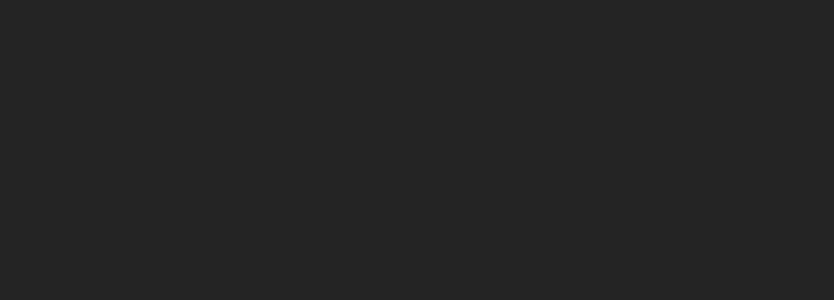
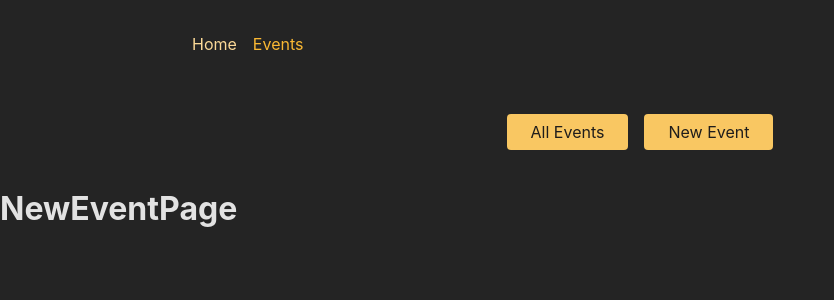
Before and after one commit to mazhs1992/reactRouterProject, a React (Create React App) app in the folder frontend/: page /events/new in a window 1280 px wide. Shown: the top 300 px of the page, without its empty margins (0-834 px from the left). Built offline with nearby package versions, Linux system fonts and the light colour scheme.

Commit message:
Initial routing from Chalenge

```diff
--- a/frontend/package.json
+++ b/frontend/package.json
@@ -8,6 +8,7 @@
     "@testing-library/user-event": "^13.5.0",
     "react": "^18.2.0",
     "react-dom": "^18.2.0",
+    "react-router-dom": "^6.10.0",
     "react-scripts": "5.0.1",
     "web-vitals": "^2.1.4"
   },
--- a/frontend/src/App.js
+++ b/frontend/src/App.js
@@ -1,10 +1,20 @@
+import { createBrowserRouter, RouterProvider } from "react-router-dom";
+
+import HomePage from './pages/HomePage'
+import EventsPage from './pages/EventsPage'
+import EventDetailPage from './pages/EventDetailPage'
+import NewEventPage from './pages/NewEventPage'
+import EditEventPage from './pages/EditEventPage'
+import RootLayout from "./pages/RootLayout";
+import ErrorPage from "./pages/Error";
+import EventsRootLayout from "./pages/EventsRoot";
 // Challenge / Exercise
 
 // 1. Add five new (dummy) page components (content can be simple <h1> elements)
 //    - HomePage
 //    - EventsPage
 //    - EventDetailPage
-//    - NewEventPage
+//    -
 //    - EditEventPage
 // 2. Add routing & route definitions for these five pages
 //    - / => HomePage
@@ -20,8 +30,35 @@
 // 7. Output the ID of the selected event on the EventDetailPage
 // BONUS: Add another (nested) layout route that adds the <EventNavigation> component above all /events... page components
 
+
+
+
+const router = createBrowserRouter([
+  {
+    path: '/',
+    element: <RootLayout />,
+    errorElement: <ErrorPage />,
+    children: [
+      { path: '/', element: <HomePage /> },
+      {
+        path: 'events', element: <EventsRootLayout />, children: [
+          { index: true, element: <EventsPage /> },
+          { path: ':eventsId', element: <EventDetailPage /> },
+          { path: 'new', element: <NewEventPage /> },
+          { path: ':eventsId/edit', element: <EditEventPage /> },
+        ]
+      },
+
+
+
+    ]
+  }
+
+])
+
+
 function App() {
-  return <div></div>;
+  return <RouterProvider router={router} />;
 }
 
 export default App;
--- a/frontend/src/components/EventsNavigation.js
+++ b/frontend/src/components/EventsNavigation.js
@@ -1,4 +1,5 @@
 import classes from './EventsNavigation.module.css';
+import { NavLink } from "react-router-dom"
 
 function EventsNavigation() {
   return (
@@ -6,10 +7,20 @@ function EventsNavigation() {
       <nav>
         <ul className={classes.list}>
           <li>
-            <a href="/events">All Events</a>
+
+            <NavLink
+              to='/events'
+              className={({ isActive }) => isActive ? classes.active : undefined}>
+              All Events
+            </NavLink>
           </li>
           <li>
-            <a href="/events/new">New Event</a>
+
+            <NavLink
+              to='/events/new'
+              className={({ isActive }) => isActive ? classes.active : undefined}>
+              New Event
+            </NavLink>
           </li>
         </ul>
       </nav>
--- a/frontend/src/components/MainNavigation.js
+++ b/frontend/src/components/MainNavigation.js
@@ -1,4 +1,5 @@
 import classes from './MainNavigation.module.css';
+import { NavLink } from "react-router-dom"
 
 function MainNavigation() {
   return (
@@ -6,10 +7,18 @@ function MainNavigation() {
       <nav>
         <ul className={classes.list}>
           <li>
-            <a>Home</a>
+            <NavLink
+              to='/'
+              className={({ isActive }) => isActive ? classes.active : undefined}>
+              Home
+            </NavLink>
           </li>
           <li>
-            <a>Events</a>
+            <NavLink
+              to='/events'
+              className={({ isActive }) => isActive ? classes.active : undefined}>
+              Events
+            </NavLink>
           </li>
         </ul>
       </nav>
--- /dev/null
+++ b/frontend/src/pages/EditEventPage.js
@@ -0,0 +1,7 @@
+function EditEventPage() {
+    return (
+        <h1>EditEventPage</h1>
+    )
+}
+
+export default EditEventPage
--- /dev/null
+++ b/frontend/src/pages/Error.js
@@ -0,0 +1,14 @@
+import MainNavigation from '../components/MainNavigation'
+
+function ErrorPage() {
+    return (
+        <>
+            <MainNavigation />
+            <main>
+                <h1>An error occured!</h1>
+                <p>Could not find this page!</p>
+            </main>
+        </>
+    )
+}
+export default ErrorPage
--- /dev/null
+++ b/frontend/src/pages/EventDetailPage.js
@@ -0,0 +1,17 @@
+import { Link, useParams } from "react-router-dom"
+
+
+
+function EventDetailPage(props) {
+    const params = useParams()
+
+    return (
+        <>
+            <h1>EventDetailPage</h1>
+            <p> {params.eventsId}</p>
+            <p><Link to='..' relative="path">Back</Link></p>
+        </>
+    )
+}
+
+export default EventDetailPage
--- /dev/null
+++ b/frontend/src/pages/EventsPage.js
@@ -0,0 +1,21 @@
+import { Link } from "react-router-dom"
+
+const EVENTS = [
+    { id: 'e1', title: "EVENTS 1" },
+    { id: 'e2', title: "EVENTS 2" },
+    { id: 'e3', title: "EVENTS 3" }
+]
+
+function EventsPage() {
+    return (
+        <>
+            <h1>EventsPage</h1>
+            <ul>
+                {EVENTS.map(prod => <li key={prod.id}><Link to={`/events/${prod.id}`}>{prod.title}</Link> </li>)}
+
+            </ul>
+        </>
+    )
+}
+
+export default EventsPage
--- /dev/null
+++ b/frontend/src/pages/EventsRoot.js
@@ -0,0 +1,12 @@
+
+import { Outlet } from "react-router-dom"
+import EventsNavigation from '../components/EventsNavigation'
+
+function EventsRootLayout() {
+    return (
+        <>
+            <EventsNavigation />
+            <Outlet />
+        </>)
+}
+export default EventsRootLayout
--- /dev/null
+++ b/frontend/src/pages/HomePage.js
@@ -0,0 +1,7 @@
+function HomePage() {
+    return (
+        <h1>HomePage</h1>
+    )
+}
+
+export default HomePage
--- /dev/null
+++ b/frontend/src/pages/NewEventPage.js
@@ -0,0 +1,7 @@
+function NewEventPage() {
+    return (
+        <h1>NewEventPage</h1>
+    )
+}
+
+export default NewEventPage
--- /dev/null
+++ b/frontend/src/pages/RootLayout.js
@@ -0,0 +1,20 @@
+
+import { Outlet } from "react-router-dom"
+import MainNavigation from "../components/MainNavigation"
+
+
+
+function RootLayout() {
+
+    return (
+        <>
+            <MainNavigation />
+            <main >
+                <Outlet />
+            </main>
+        </>
+    )
+
+}
+
+export default RootLayout
```
Also changed, not shown: 1 other file (tests, documents, lock files or other folders).
